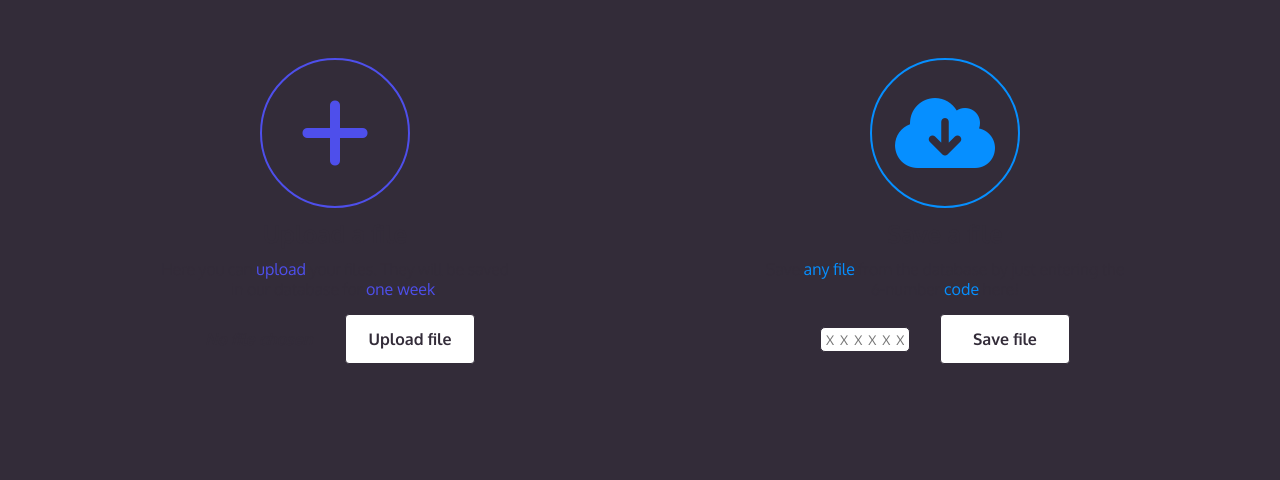
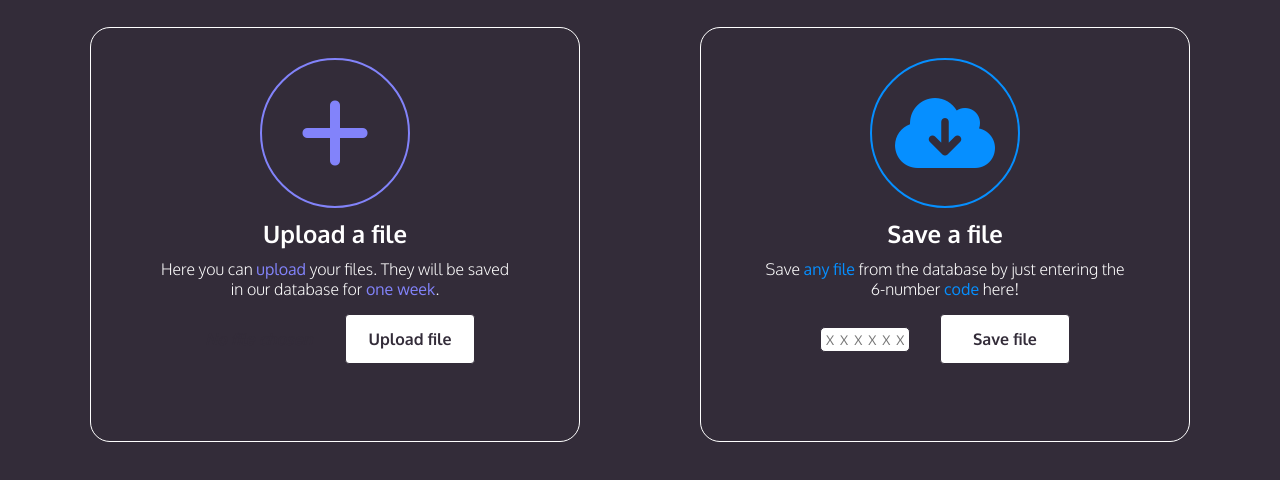
Before and after one commit to ZubalYana/Fexnet, a website: page public/index.html in a window 1280 px wide. Both pictures are taken after a click on the element 1212 px from the left and 55 px from the top of the page. Shown: the part 206-686 px from the top of the page. Drawn offline with nearby package versions, Linux system fonts and the light colour scheme.

Commit message:
style the plus hover animation in the dark theme

```diff
--- a/public/index.html
+++ b/public/index.html
@@ -43,7 +43,7 @@
                 <input type="file" id="fileInput" required>
                 <label for="fileInput" class="custom-file-label"><i class="fa-solid fa-plus plus"></i></label>
                 <h3>Upload a file</h3>
-                <p>Here you can <span class="keyWords">upload</span> your files. They will be saved in our database for <span class="keyWords">one week</span>.</p>
+                <p>Here you can <span class="keyWords uploadForm_keyWords">upload</span> your files. They will be saved in our database for <span class="keyWords uploadForm_keyWords">one week</span>.</p>
                 <div class="fileInputCon">
                     <span id="fileName">No file chosen</span>
                     <button type="submit">Upload file</button>
--- a/public/main.js
+++ b/public/main.js
@@ -78,21 +78,30 @@ function changeTheme(theme){
         $('.title').css('color', '#332C39')
         $('.subtitle').css('color', '#332C39')
         $('.underline').css('background-color', '#4E4FEB')
+        $('form').css('border', '1px #332C39 solid')
+        $('p').css('color', '#332C39')
+        $('.uploadForm_keyWords').css('color', '#4E4FEB')
+        $('h3').css('color', '#4E4FEB')
 
-        $('#buyBtn').css('background-color', '#fff')
-        $('#buyBtn').css('border', '1px #081323 solid')
-        $('#buyBtn').css('color', '#081323')
-        $('#buyBtn').hover(
+        $('.custom-file-label').css('border', '2px solid #4E4FEB')
+        $('.custom-file-label').css('background-color', '#fff')
+        $('.plus').css('color', '#4E4FEB')
+        $('.custom-file-label').hover(
             () => {
-                $('#buyBtn').css({
-                    'background-color': '#081323',
+                $('.custom-file-label').css({
+                    'background-color': '#4E4FEB',
+                });
+                $('.plus').css({
                     'color': '#fff',
                 });
             },
             () => {
-                $('#buyBtn').css({
+                $('.custom-file-label').css({
                     'background-color': '#fff',
-                    'color': '#081323',
+                    'color': '#4E4FEB',
+                });
+                $('.plus').css({
+                    'color': '#4E4FEB',
                 });
             }
         );
@@ -108,21 +117,30 @@ function changeTheme(theme){
         $('.title').css('color', '#fff')
         $('.subtitle').css('color', '#fff')
         $('.underline').css('background-color', '#8283FA')
+        $('form').css('border', '1px #fff solid')
+        $('p').css('color', '#fff')
+        $('.uploadForm_keyWords').css('color', '#8283FA')
+        $('h3').css('color', '#fff')
 
-        $('#buyBtn').css('background-color', '#fff')
-        $('#buyBtn').css('border', '1px #081323 solid')
-        $('#buyBtn').css('color', '#081323')
-        $('#buyBtn').hover(
+        $('.custom-file-label').css('border', '2px solid #8283FA')
+        $('.custom-file-label').css('background-color', '#332C39')
+        $('.plus').css('color', '#8283FA')
+        $('.custom-file-label').hover(
             () => {
-                $('#buyBtn').css({
-                    'background-color': '#081323',
-                    'color': '#fff',
+                $('.custom-file-label').css({
+                    'background-color': '#8283FA',
+                });
+                $('.plus').css({
+                    'color': '#332C39',
                 });
             },
             () => {
-                $('#buyBtn').css({
-                    'background-color': '#fff',
-                    'color': '#081323',
+                $('.custom-file-label').css({
+                    'background-color': '#332C39',
+                    'color': '#8283FA',
+                });
+                $('.plus').css({
+                    'color': '#8283FA',
                 });
             }
         );
```
